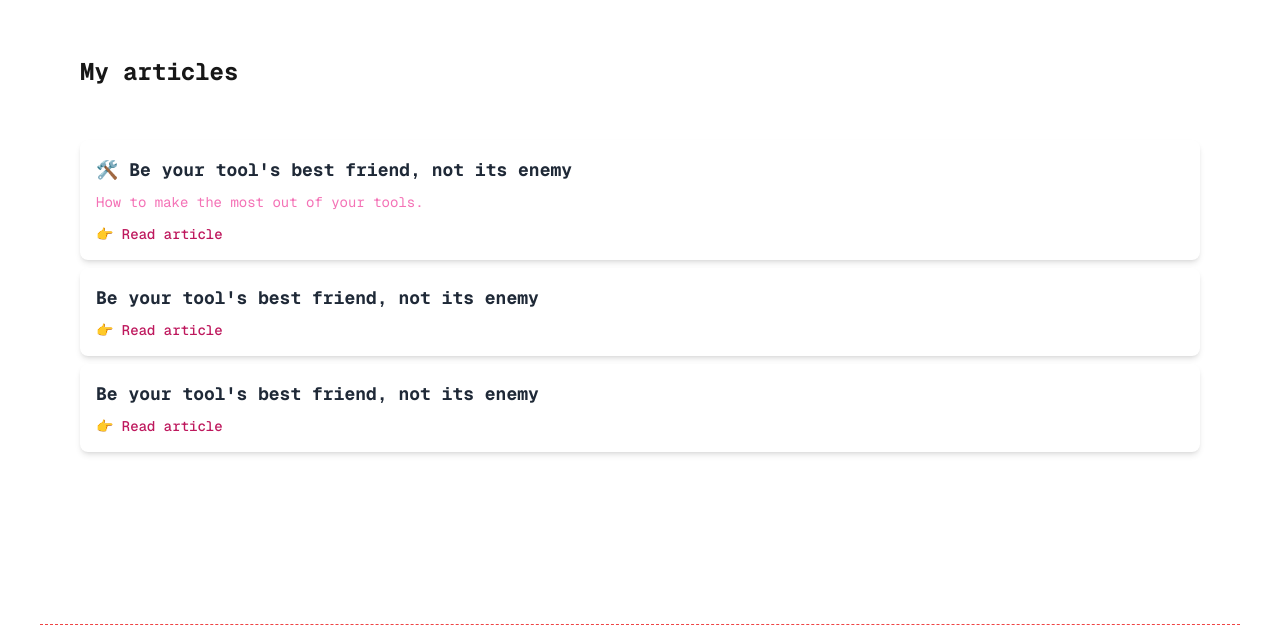
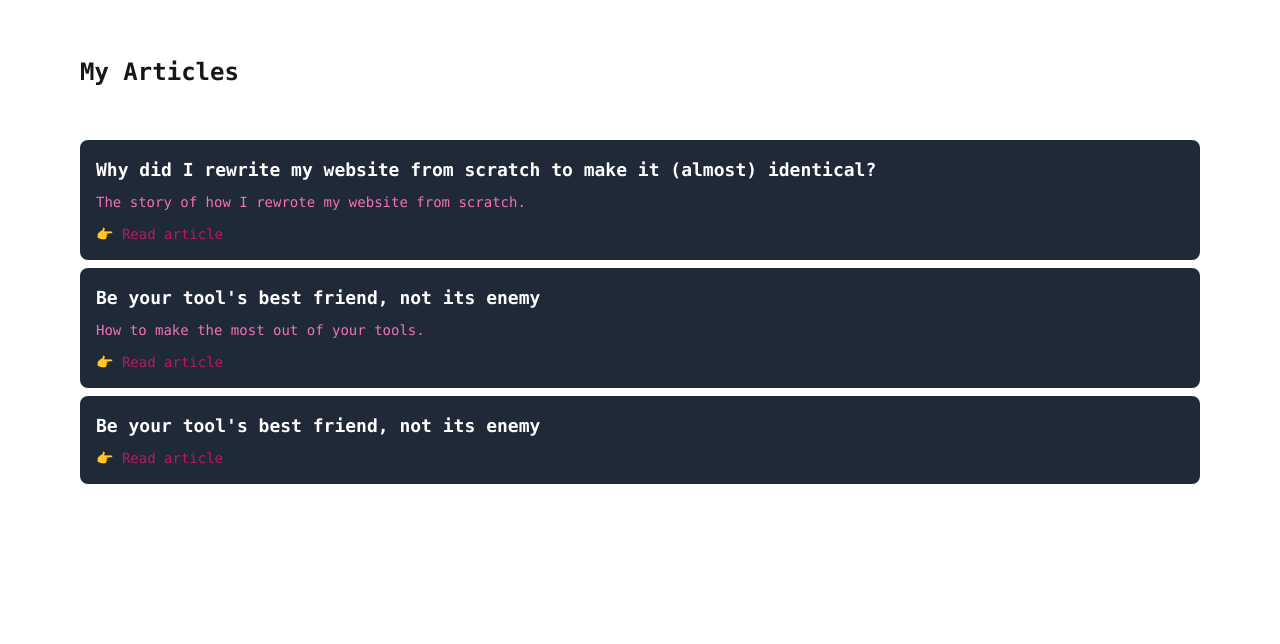
Before and after one commit to kaic/kaic.github.io, a Next.js app: page / in a window 1280 px wide. Shown: the part 756-1400 px from the top of the page. Built offline with nearby package versions, Linux system fonts and the light colour scheme.

Commit message:
fix: change articles

```diff
--- a/src/app/Articles/Articles.tsx
+++ b/src/app/Articles/Articles.tsx
@@ -15,12 +15,13 @@ export interface IArticle {
 function Articles() {
   const articlesList: IArticle[] = [
     {
-      title: "🛠️ Be your tool's best friend, not its enemy",
-      description: 'How to make the most out of your tools.',
+      title: "Why did I rewrite my website from scratch to make it (almost) identical?",
+      description: 'The story of how I rewrote my website from scratch.',
       url: 'https://kaicbento.substack.com/p/be-your-tools-best-friend-not-its?r=5vxpr',
     },
     {
       title: "Be your tool's best friend, not its enemy",
+      description: 'How to make the most out of your tools.',
       url: 'https://kaicbento.substack.com/p/be-your-tools-best-friend-not-its?r=5vxpr',
     },
     {
@@ -31,12 +32,12 @@ function Articles() {
 
   return (
     <article id='articles'>
-      <div className='grid grid-rows-[20px_1fr_20px] p-8 pb-20 gap-16 sm:p-20'>
-        <h2 className='text-2xl font-bold'>My articles</h2>
+      <div className='grid grid-rows-[20px_1fr_20px] p-8 pb-20 gap-16 sm:p-20 font-mono'>
+        <h2 className='text-2xl font-bold'>My Articles</h2>
         <ul className='list-inside text-sm text-center sm:text-left'>
           {articlesList.map((article, index) => (
             <li key={index} className='mb-2'>
-              <ArticleLink article={article}>{article.title}</ArticleLink>
+              <ArticleLink article={article}></ArticleLink>
             </li>
           ))}
         </ul>
--- a/src/app/Articles/components/ArticleLinks.tsx
+++ b/src/app/Articles/components/ArticleLinks.tsx
@@ -10,10 +10,10 @@ export const ArticleLink = ({ article }: ArticleLinkProps) => {
       href={article.url}
       target='_blank'
       rel='noopener noreferrer'
-      className='text-left block bg-white rounded-lg shadow-md hover:shadow-xl transition-shadow duration-300 overflow-hidden'
+      className='text-left block bg-gray-800 rounded-lg'
     >
       <div className='p-4'>
-        <h3 className='text-lg font-bold text-gray-800 mb-2'>
+        <h3 className='text-lg font-bold text-white mb-2'>
           {article.title}
         </h3>
         {article.description && (
```
